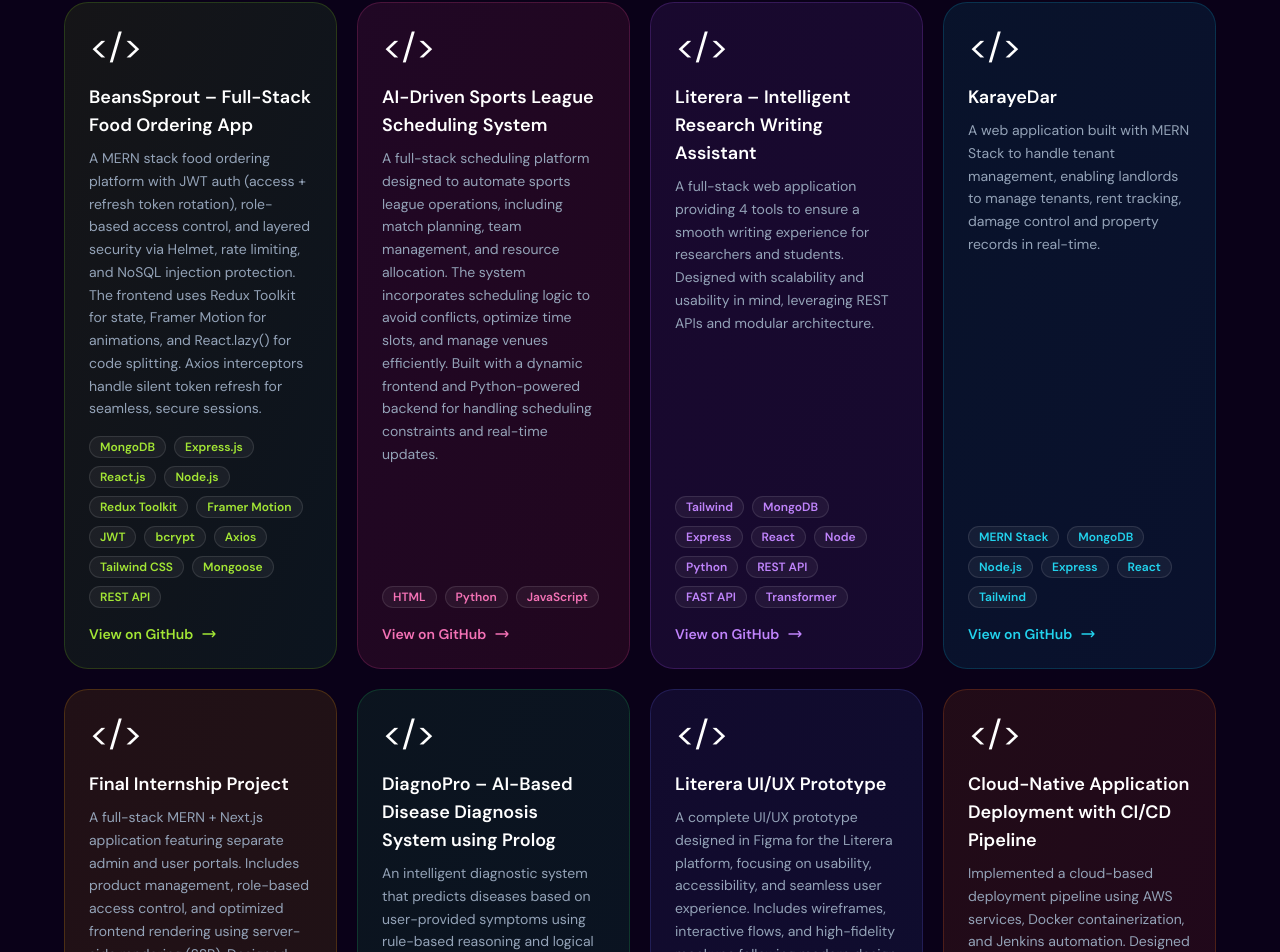
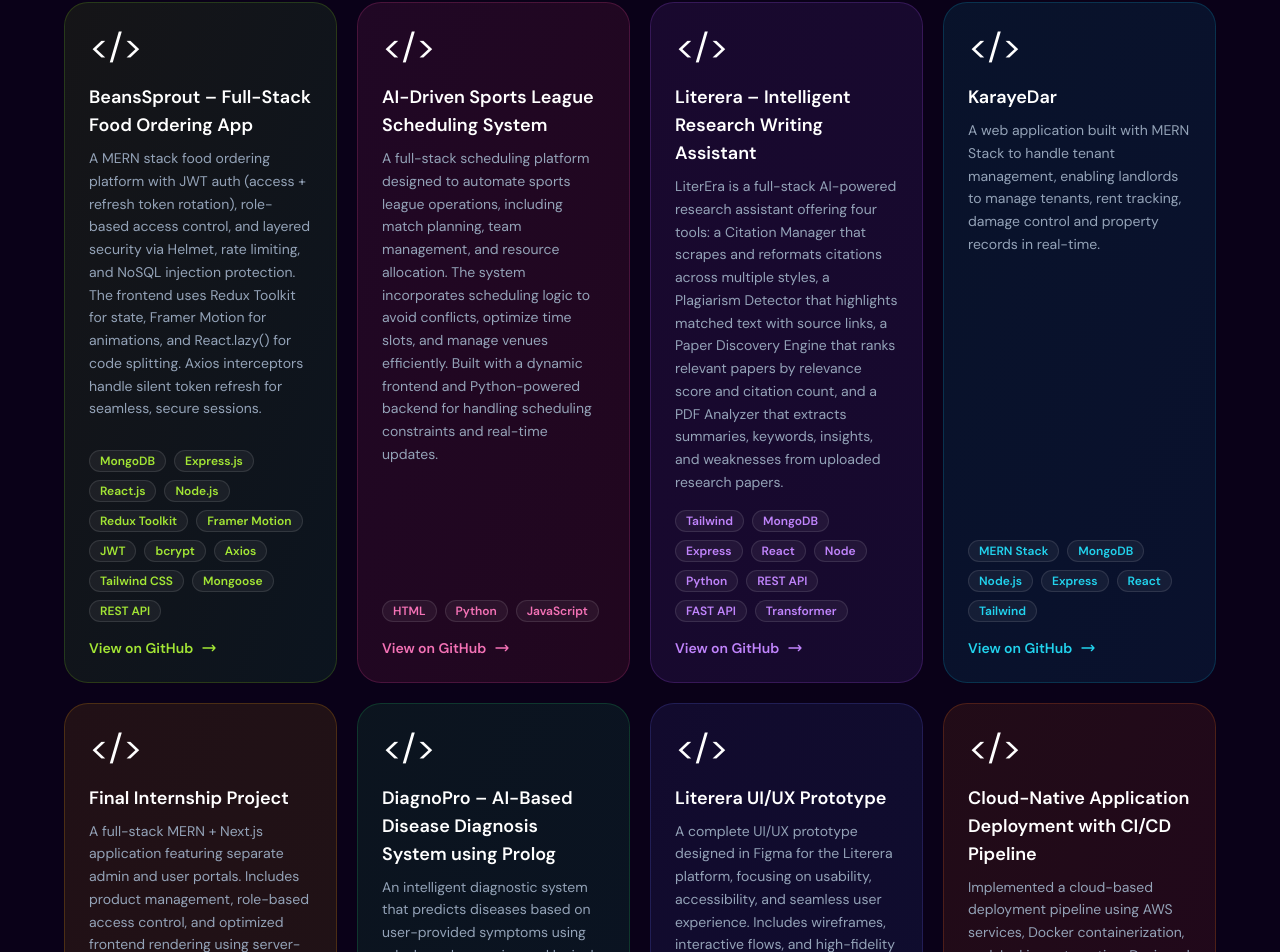
Before and after one commit to maryamtahirexe/portfolio, a React (Create React App) app: page / in a window 1280 px wide. Shown: the part 2878-3830 px from the top of the page. Built offline with nearby package versions, Linux system fonts and the light colour scheme.

Commit message:
Update App.js

```diff
--- a/src/App.js
+++ b/src/App.js
@@ -447,7 +447,7 @@ const projects = [
   },
   {
     title: "Literera – Intelligent Research Writing Assistant",
-    desc: "A full-stack web application providing 4 tools to ensure a smooth writing experience for researchers and students. Designed with scalability and usability in mind, leveraging REST APIs and modular architecture.",
+    desc: "LiterEra is a full-stack AI-powered research assistant offering four tools: a Citation Manager that scrapes and reformats citations across multiple styles, a Plagiarism Detector that highlights matched text with source links, a Paper Discovery Engine that ranks relevant papers by relevance score and citation count, and a PDF Analyzer that extracts summaries, keywords, insights, and weaknesses from uploaded research papers.",
     tags: ["Tailwind", "MongoDB", "Express", "React", "Node","Python","REST API","FAST API","Transformer"],
     emoji: "</>",
     color: "from-purple-500/10 to-violet-500/10",
```
